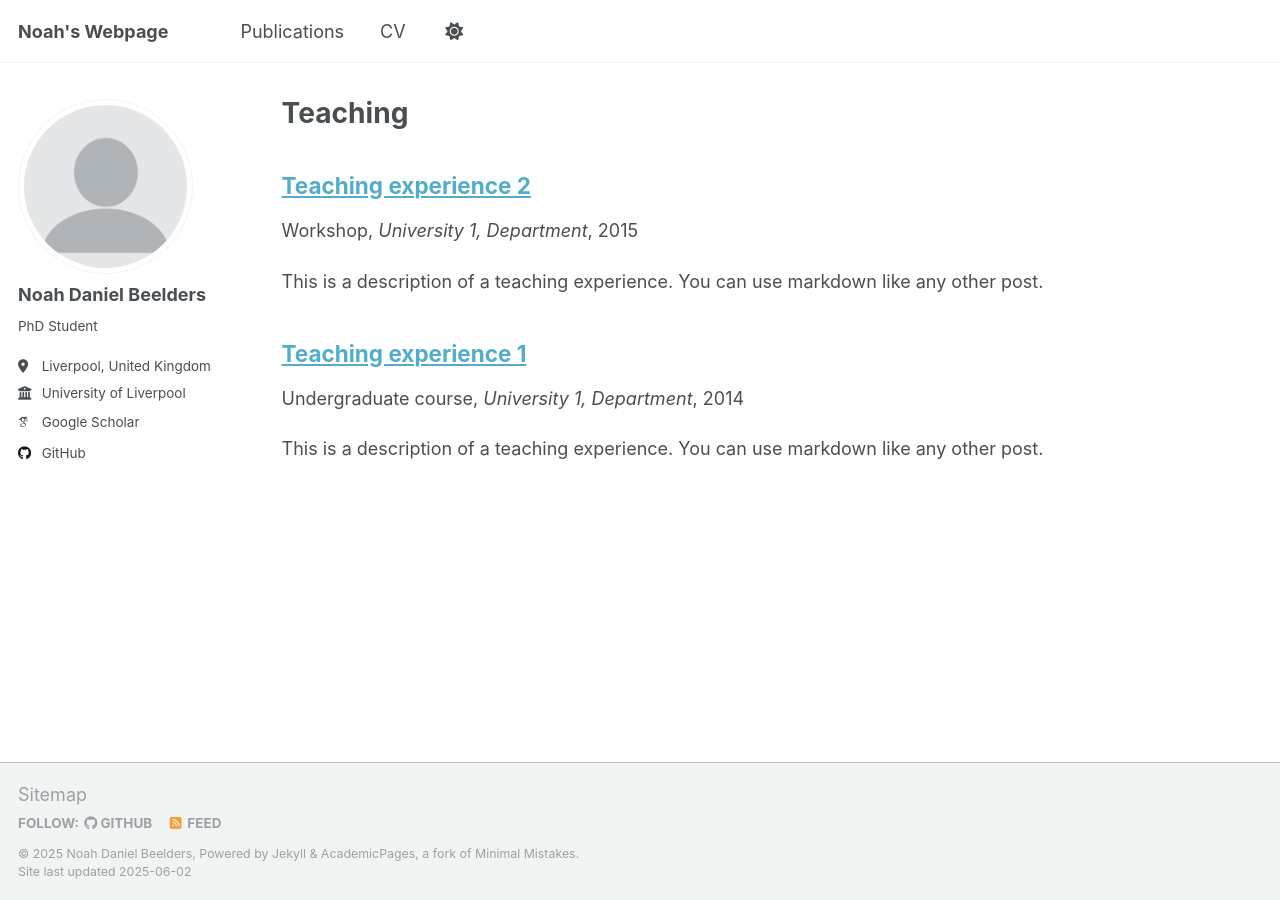
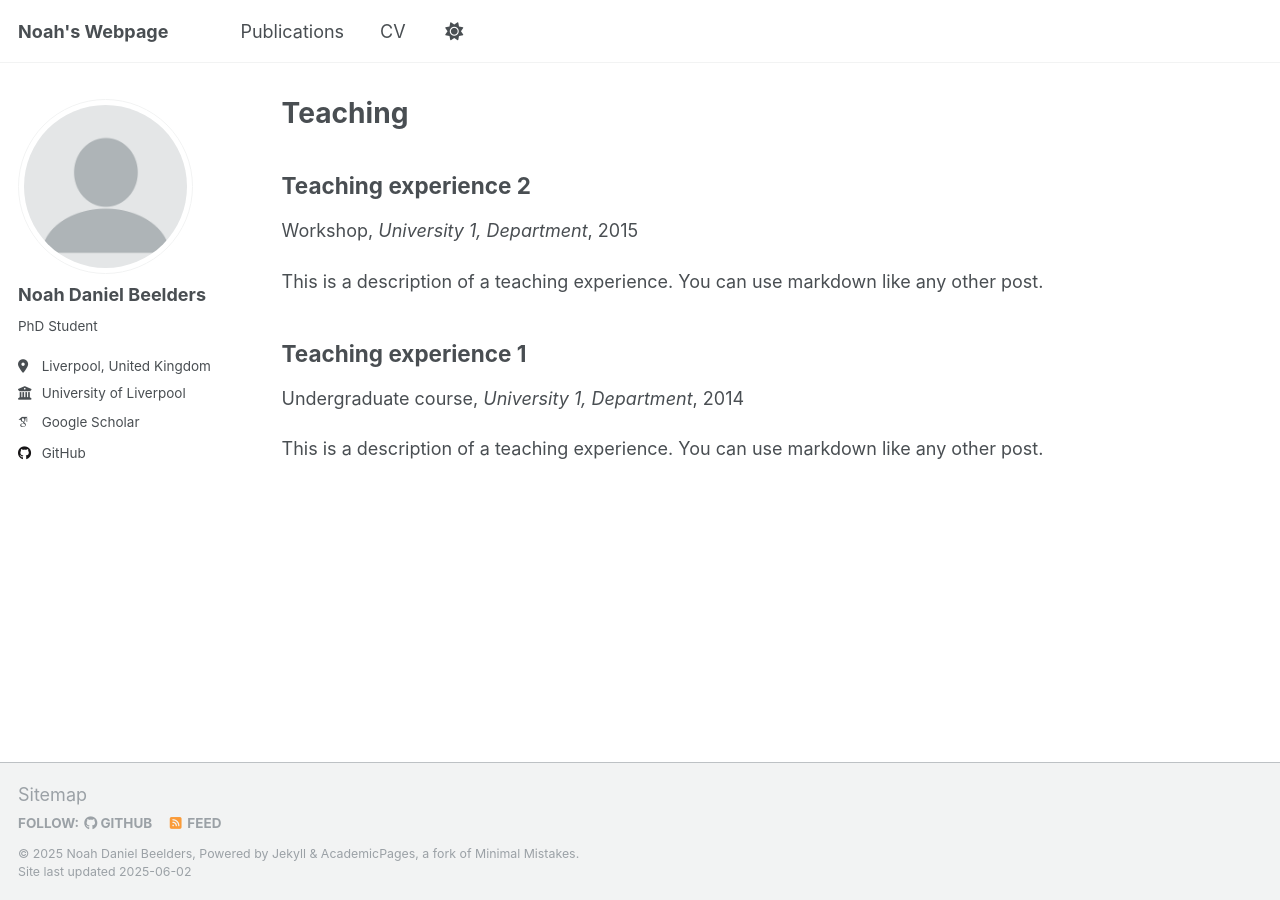
Before and after one commit to NoahBeelders/noahbeelders.github.io, a Jekyll site: the page built from _pages/teaching.html, in a window 1280 px wide. Built offline with Jekyll 4.4.1, drawn with Linux system fonts in a browser that asks for light colours; some web fonts are replaced.

Commit message:
Update archive-single.html

```diff
--- a/_includes/archive-single.html
+++ b/_includes/archive-single.html
@@ -38,9 +38,9 @@
 
     <h2 class="archive__item-title" itemprop="headline">
       {% if post.link %}
-        <a>{{ title }}</a> <!--<a href="{{ base_path }}{{ post.url }}" rel="permalink"><i class="fa fa-link" aria-hidden="true" title="permalink"></i><span class="sr-only">Permalink</span></a> -->
+        {{ title }} <!--<a href="{{ base_path }}{{ post.url }}" rel="permalink"><i class="fa fa-link" aria-hidden="true" title="permalink"></i><span class="sr-only">Permalink</span></a> -->
       {% else %}
-        <a>{{ title }}</a>
+        {{ title }}
       {% endif %}
     </h2>
 
```
